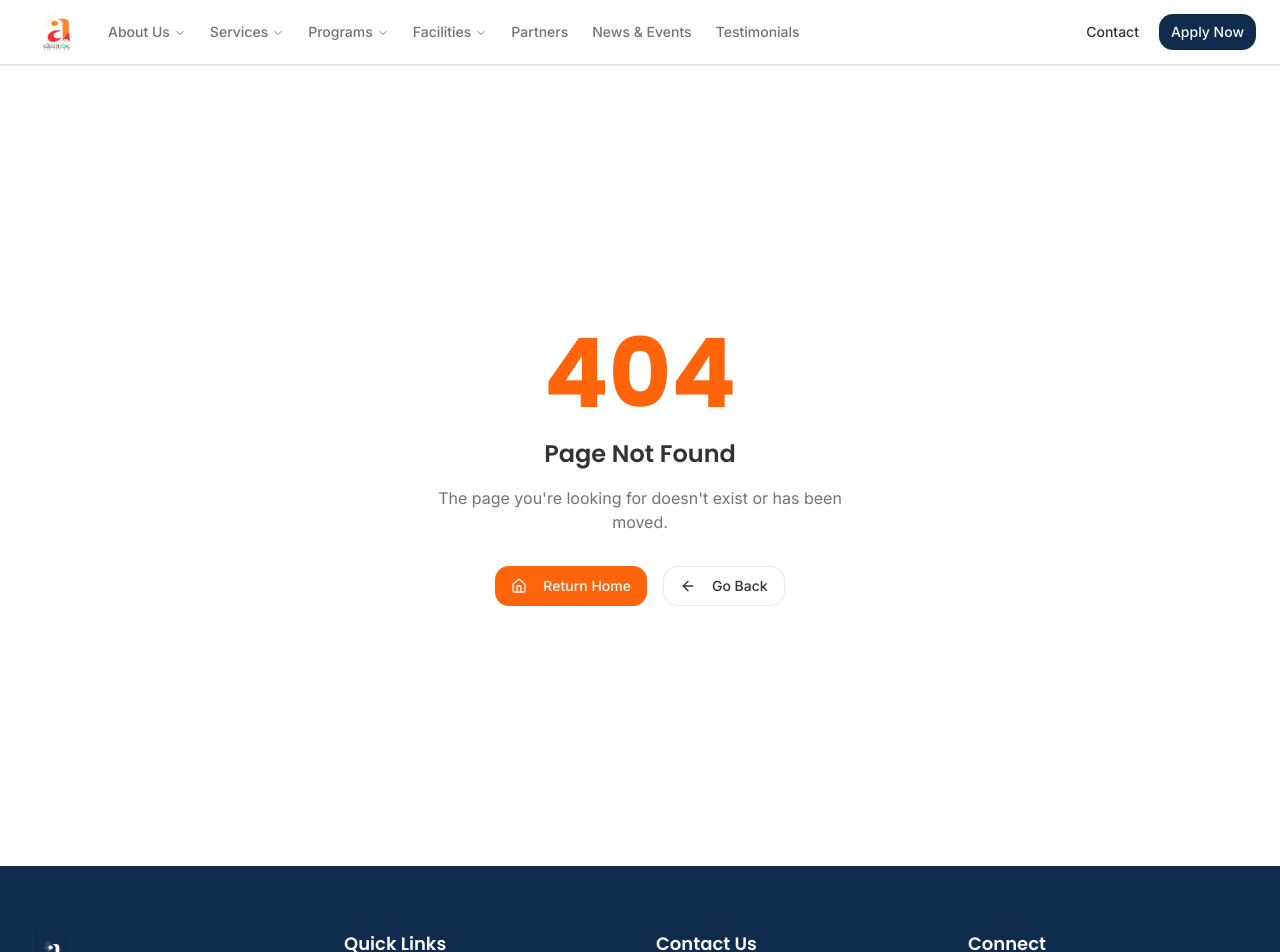
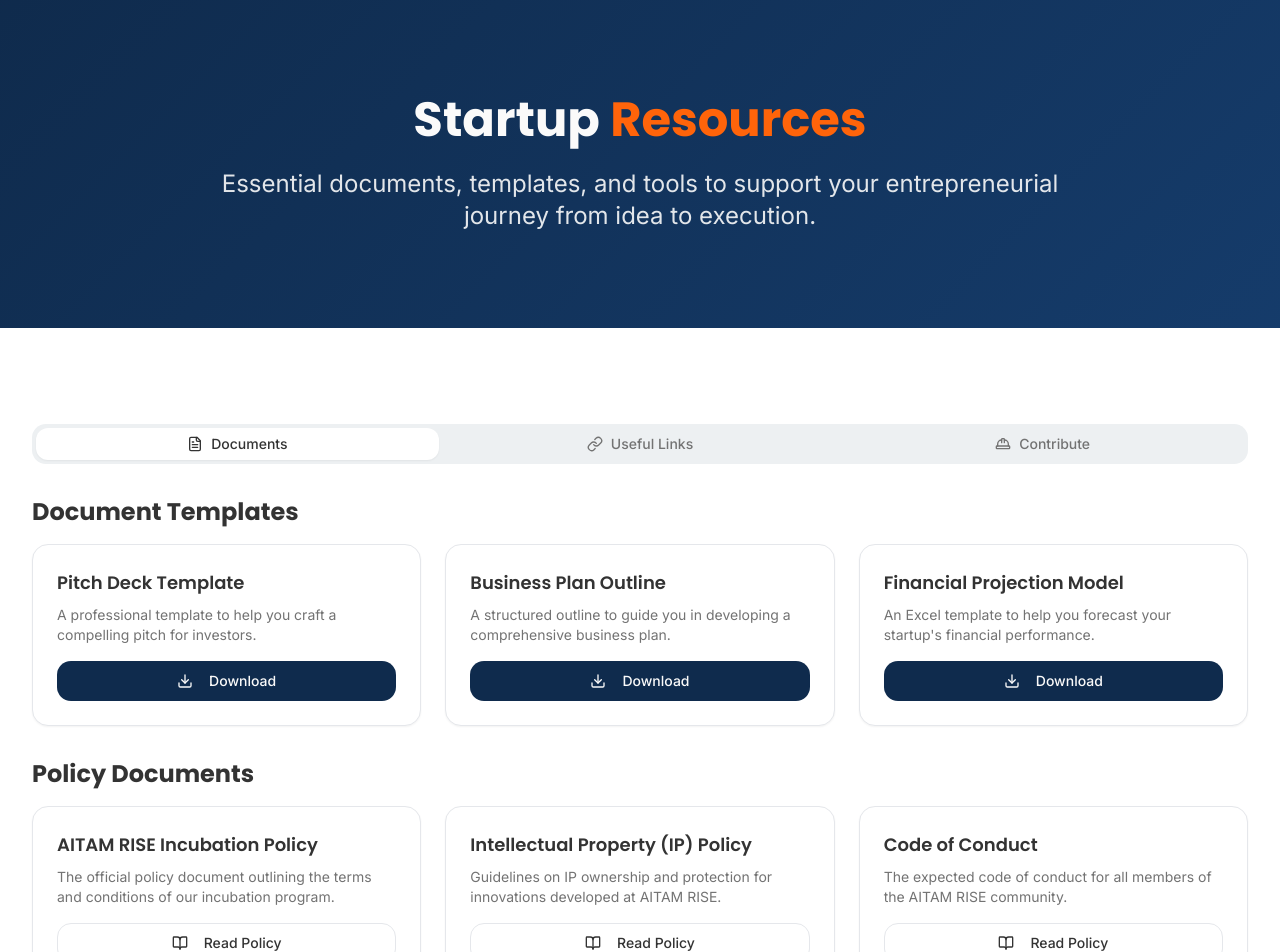
Before and after one commit to S4tyendra/aitam-rise, a React (Vite) app: page /resources in a window 1280 px wide. Shown: the top 952 px of the page. Built offline with nearby package versions, Linux system fonts and the light colour scheme.

Commit message:
feat: Add Resources page and update navigation to include Resources link

```diff
--- a/src/App.tsx
+++ b/src/App.tsx
@@ -1,11 +1,9 @@
-
 import { Suspense, lazy, useEffect } from "react";
 import { Toaster } from "@/components/ui/toaster";
 import { Toaster as Sonner } from "@/components/ui/sonner";
 import { TooltipProvider } from "@/components/ui/tooltip";
 import { QueryClient, QueryClientProvider } from "@tanstack/react-query";
-import { BrowserRouter, Routes, Route, Outlet } from "react-router-dom";
-import Layout from "./components/Layout";
+import { BrowserRouter, Routes, Route } from "react-router-dom";
 import Index from "./pages/Index";
 
 // Lazy-loaded pages
@@ -20,6 +18,7 @@ const Apply = lazy(() => import("./pages/Apply"));
 const Testimonials = lazy(() => import("./pages/Testimonials"));
 const Services = lazy(() => import("./pages/Services"));
 const Facilities = lazy(() => import("./pages/Facilities"));
+const Resources = lazy(() => import("./pages/Resources")); // New import
 
 // Lazy-loaded sub-pages
 const Vision = lazy(() => import("./pages/about/Vision"));
@@ -64,8 +63,6 @@ const App = () => {
         <BrowserRouter>
           <Suspense fallback={<div className="fixed inset-0 bg-background flex justify-center items-center"><div className="w-16 h-16 border-4 border-dashed rounded-full animate-spin border-primary"></div></div>}>
             <Routes>
-              {/* All pages that share the main layout are nested here */}
-              <Route element={<Layout><Outlet /></Layout>}>
               <Route path="/" element={<Index />} />
 
               {/* About Us Routes */}
@@ -103,10 +100,10 @@ const App = () => {
               <Route path="/testimonials" element={<Testimonials />} />
               <Route path="/contact" element={<Contact />} />
               <Route path="/apply" element={<Apply />} />
+              <Route path="/resources" element={<Resources />} /> {/* New Route */}
 
               {/* ADD ALL CUSTOM ROUTES ABOVE THE CATCH-ALL "*" ROUTE */}
               <Route path="*" element={<NotFound />} />
-              </Route>
             </Routes>
           </Suspense>
         </BrowserRouter>
--- a/src/components/navbar.tsx
+++ b/src/components/navbar.tsx
@@ -12,6 +12,7 @@ import {
   Handshake,
   BookOpen,
   Star,
+  FolderKanban,
   icons
 } from "lucide-react"
 import clsx from "clsx"
@@ -102,6 +103,7 @@ const navigationLinks = [
     ],
   },
   { href: "/partners", label: "Partners", icon: Handshake },
+  { href: "/resources", label: "Resources", icon: FolderKanban }, // New Link
   { href: "/news-events", label: "News & Events", icon: Calendar },
   { href: "/testimonials", label: "Testimonials", icon: Star },
 ]
--- /dev/null
+++ b/src/pages/Resources.tsx
@@ -0,0 +1,140 @@
+import Layout from "@/components/Layout";
+import { Card, CardContent } from "@/components/ui/card";
+import { Button } from "@/components/ui/button";
+import { Badge } from "@/components/ui/badge";
+import { Tabs, TabsContent, TabsList, TabsTrigger } from "@/components/ui/tabs";
+import {
+  FileText,
+  Download,
+  BookOpen,
+  Link as LinkIcon,
+  HardHat,
+  Rocket
+} from "lucide-react";
+import useSeo from "@/hooks/useSeo";
+
+const Resources = () => {
+  useSeo(
+    "Resources | AITAM RISE Incubator",
+    "Access essential resources, including document templates, policy documents, learning materials, and useful tools for startups."
+  );
+
+  const documentTemplates = [
+    { title: "Pitch Deck Template", description: "A professional template to help you craft a compelling pitch for investors.", type: "Template", link: "#" },
+    { title: "Business Plan Outline", description: "A structured outline to guide you in developing a comprehensive business plan.", type: "Template", link: "#" },
+    { title: "Financial Projection Model", description: "An Excel template to help you forecast your startup's financial performance.", type: "Template", link: "#" },
+  ];
+
+  const policyDocuments = [
+    { title: "AITAM RISE Incubation Policy", description: "The official policy document outlining the terms and conditions of our incubation program.", type: "Policy", link: "#" },
+    { title: "Intellectual Property (IP) Policy", description: "Guidelines on IP ownership and protection for innovations developed at AITAM RISE.", type: "Policy", link: "#" },
+    { title: "Code of Conduct", description: "The expected code of conduct for all members of the AITAM RISE community.", type: "Policy", link: "#" },
+  ];
+
+  const usefulLinks = [
+    { title: "Y Combinator Library", description: "A vast collection of essays, videos, and guides from one of the world's top accelerators.", category: "Startup Knowledge", link: "https://www.ycombinator.com/library" },
+    { title: "Startup School", description: "A free online program and community for founders, providing curriculum and guidance.", category: "Learning", link: "https://www.startupschool.org/" },
+    { title: "Pitch.com", description: "A collaborative presentation software to create beautiful and effective pitch decks.", category: "Tools", link: "https://pitch.com/" },
+    { title: "Figma for Startups", description: "Access to Figma's professional tier for free to design and prototype your product.", category: "Design", link: "https://www.figma.com/startups/" },
+  ];
+
+  return (
+      <div className="overflow-hidden">
+
+        {/* Hero Section */}
+        <section className="section-padding bg-gradient-primary text-primary-foreground">
+          <div className="container-custom text-center">
+            <h1 className="text-4xl md:text-5xl font-poppins font-bold mb-6 animate-fade-in">
+              Startup <span className="text-accent">Resources</span>
+            </h1>
+            <p className="text-xl md:text-2xl max-w-4xl mx-auto text-primary-foreground/90 leading-relaxed animate-fade-in" style={{ animationDelay: '0.2s' }}>
+              Essential documents, templates, and tools to support your entrepreneurial journey from idea to execution.
+            </p>
+          </div>
+        </section>
+
+        <section className="section-padding">
+            <div className="container-custom">
+                <Tabs defaultValue="documents" className="w-full">
+                    <TabsList className="grid w-full grid-cols-2 md:grid-cols-3 mb-8">
+                        <TabsTrigger value="documents"><FileText className="mr-2 h-4 w-4"/>Documents</TabsTrigger>
+                        <TabsTrigger value="links"><LinkIcon className="mr-2 h-4 w-4"/>Useful Links</TabsTrigger>
+                        <TabsTrigger value="contribute" className="md:col-auto col-span-2"><HardHat className="mr-2 h-4 w-4"/>Contribute</TabsTrigger>
+                    </TabsList>
+
+                    <TabsContent value="documents">
+                        <div className="space-y-8">
+                            <div>
+                                <h2 className="text-2xl font-poppins font-bold mb-4">Document Templates</h2>
+                                <div className="grid md:grid-cols-2 lg:grid-cols-3 gap-6">
+                                    {documentTemplates.map((doc, i) => (
+                                        <Card key={i} className="card-hover">
+                                            <CardContent className="p-6">
+                                                <h3 className="font-poppins font-semibold text-lg mb-2">{doc.title}</h3>
+                                                <p className="text-muted-foreground text-sm mb-4">{doc.description}</p>
+                                                <Button asChild className="w-full">
+                                                    <a href={doc.link} download><Download className="mr-2 h-4 w-4" /> Download</a>
+                                                </Button>
+                                            </CardContent>
+                                        </Card>
+                                    ))}
+                                </div>
+                            </div>
+                             <div>
+                                <h2 className="text-2xl font-poppins font-bold mb-4">Policy Documents</h2>
+                                <div className="grid md:grid-cols-2 lg:grid-cols-3 gap-6">
+                                    {policyDocuments.map((doc, i) => (
+                                        <Card key={i} className="card-hover">
+                                            <CardContent className="p-6">
+                                                <h3 className="font-poppins font-semibold text-lg mb-2">{doc.title}</h3>
+                                                <p className="text-muted-foreground text-sm mb-4">{doc.description}</p>
+                                                <Button asChild variant="outline" className="w-full">
+                                                    <a href={doc.link}><BookOpen className="mr-2 h-4 w-4" /> Read Policy</a>
+                                                </Button>
+                                            </CardContent>
+                                        </Card>
+                                    ))}
+                                </div>
+                            </div>
+                        </div>
+                    </TabsContent>
+
+                    <TabsContent value="links">
+                        <div className="grid md:grid-cols-2 lg:grid-cols-3 gap-6">
+                            {usefulLinks.map((link, i) => (
+                                <Card key={i} className="card-hover">
+                                    <CardContent className="p-6">
+                                        <Badge variant="secondary" className="mb-3">{link.category}</Badge>
+                                        <h3 className="font-poppins font-semibold text-lg mb-2">{link.title}</h3>
+                                        <p className="text-muted-foreground text-sm mb-4">{link.description}</p>
+                                        <Button asChild variant="outline" className="w-full">
+                                            <a href={link.link} target="_blank" rel="noopener noreferrer"><LinkIcon className="mr-2 h-4 w-4" /> Visit Site</a>
+                                        </Button>
+                                    </CardContent>
+                                </Card>
+                            ))}
+                        </div>
+                    </TabsContent>
+
+                    <TabsContent value="contribute">
+                        <Card className="max-w-3xl mx-auto bg-secondary/50">
+                            <CardContent className="p-8 text-center">
+                                <Rocket className="h-12 w-12 text-accent mx-auto mb-4"/>
+                                <h2 className="text-2xl font-poppins font-bold mb-3">Help Grow Our Resource Hub</h2>
+                                <p className="text-muted-foreground mb-6">Have a great template, tool, or article that helped you on your journey? Share it with the AITAM RISE community and help fellow entrepreneurs succeed.</p>
+                                <Button asChild>
+                                    <a href="mailto:iic@adityatekkali.edu.in?subject=Resource Contribution for AITAM RISE">
+                                        Suggest a Resource
+                                    </a>
+                                </Button>
+                            </CardContent>
+                        </Card>
+                    </TabsContent>
+                </Tabs>
+            </div>
+        </section>
+      </div>
+  );
+};
+
+export default Resources;
```
Lines whose indentation alone changed are shown as unchanged.
